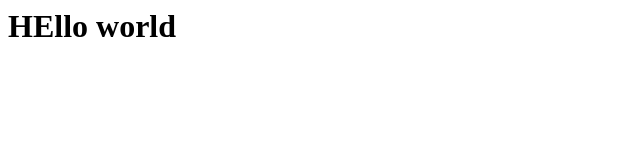
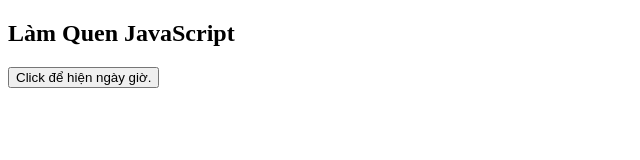
Before and after one commit to nguyencaohuan/nguyencaohuan.github.io, a plain HTML site: page index.html in a window 1280 px wide. Shown: the whole page, without its empty margins (0-640 px from the left). Drawn offline with Linux system fonts and the light colour scheme.

Commit message:
Update index.html

```diff
--- a/index.html
+++ b/index.html
@@ -1 +1,14 @@
-<h1>HEllo world</h1>
+<!DOCTYPE html>
+<html>
+<body>
+
+<h2>Làm Quen JavaScript</h2>
+
+<button type="button"
+onclick="document.getElementById('demo').innerHTML = Date()">
+Click để hiện ngày giờ.</button>
+
+<p id="demo"></p>
+
+</body>
+</html>
```
